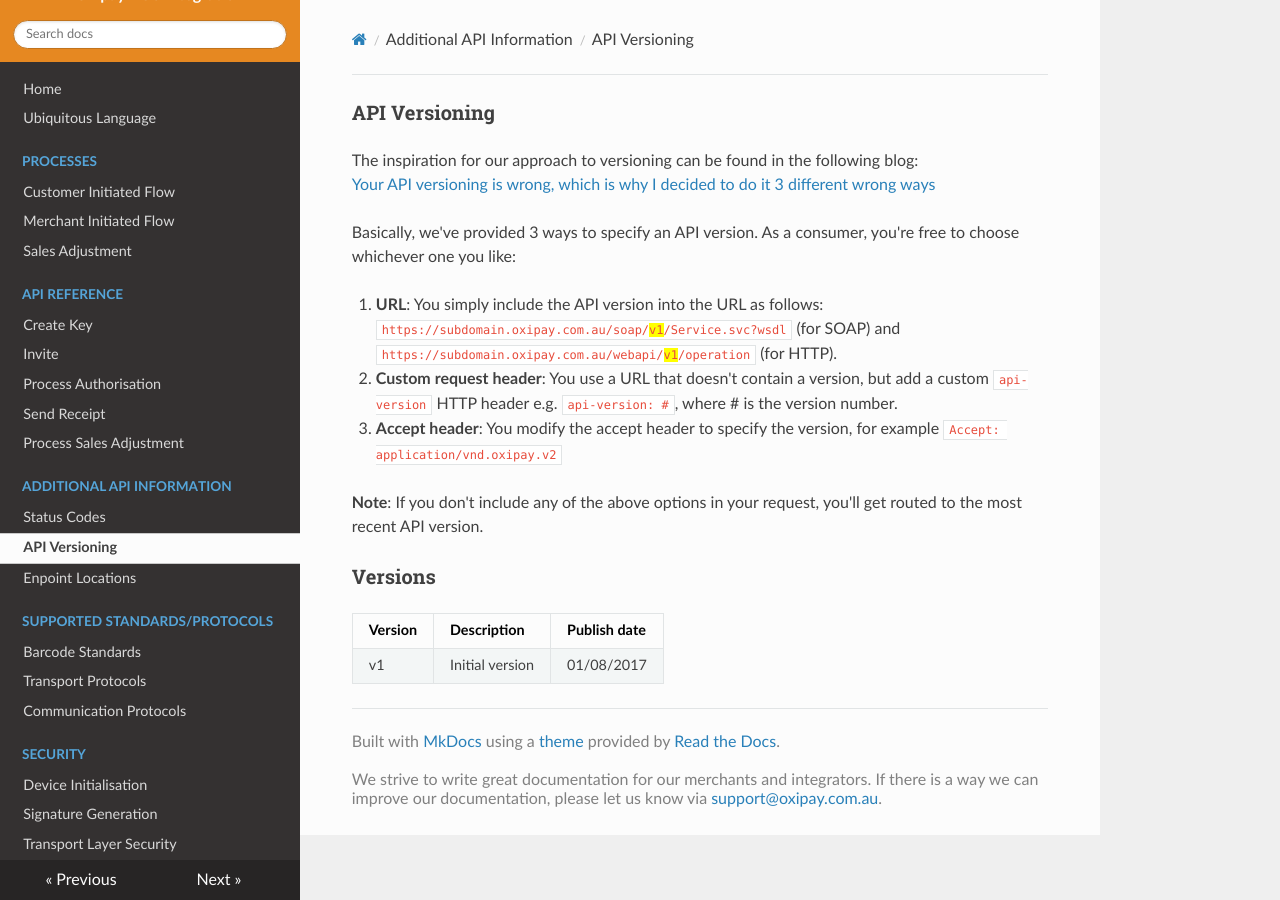
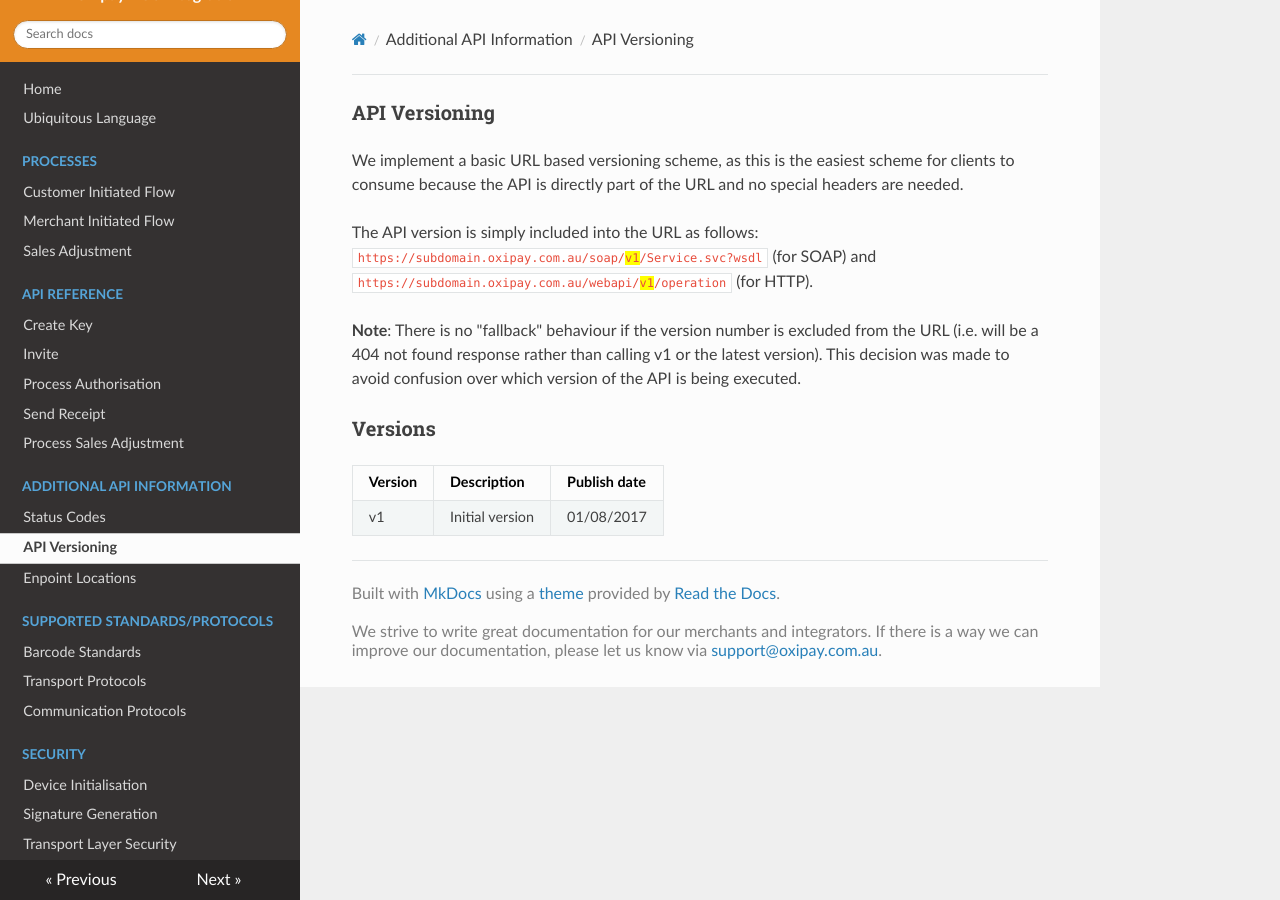
Before and after one commit to oxipay/posdocs, an MkDocs documentation site: the page built from docs/api_information/api_versioning.md, in a window 1280 px wide. Built offline with MkDocs 1.6.1, drawn with Linux system fonts in a browser that asks for light colours; nearby versions of some CDN libraries; old or Windows-style settings are respelled for this version of MkDocs.

Commit message:
API version update

```diff
--- a/docs/api_information/api_versioning.md
+++ b/docs/api_information/api_versioning.md
@@ -1,15 +1,10 @@
 <h3>API Versioning</h3>
 
-The inspiration for our approach to versioning can be found in the following blog:<br/>
-<a href="https://www.troyhunt.com/your-api-versioning-is-wrong-which-is/">Your API versioning is wrong, which is why I decided to do it 3 different wrong ways</a><br/>
+We implement a basic URL based versioning scheme, as this is the easiest scheme for clients to consume because the API is directly part of the URL and no special headers are needed.
 
-Basically, we've provided 3 ways to specify an API version. As a consumer, you're free to choose whichever one you like:
+The API version is simply included into the URL as follows: <code>https://subdomain.oxipay.com.au/soap/<font style="background-color: yellow;">v1</font>/Service.svc?wsdl</code> (for SOAP) and <code>https://subdomain.oxipay.com.au/webapi/<font style="background-color: yellow;">v1</font>/operation</code> (for HTTP).<br/>
 
-1. **URL**: You simply include the API version into the URL as follows: <code>https://subdomain.oxipay.com.au/soap/<font style="background-color: yellow;">v1</font>/Service.svc?wsdl</code> (for SOAP) and <code>https://subdomain.oxipay.com.au/webapi/<font style="background-color: yellow;">v1</font>/operation</code> (for HTTP).<br/>
-2. **Custom request header**: You use a URL that doesn't contain a version, but add a custom <code>api-version</code> HTTP header e.g. <code>api-version: #</code>, where # is the version number.
-3. **Accept header**: You modify the accept header to specify the version, for example <code>Accept: application/vnd.oxipay.v2</code>
-
-**Note**: If you don't include any of the above options in your request, you'll get routed to the most recent API version.
+**Note**: There is no "fallback" behaviour if the version number is excluded from the URL (i.e. will be a 404 not found response rather than calling v1 or the latest version). This decision was made to avoid confusion over which version of the API is being executed.
 
 <h3>Versions</h3>
 
```
